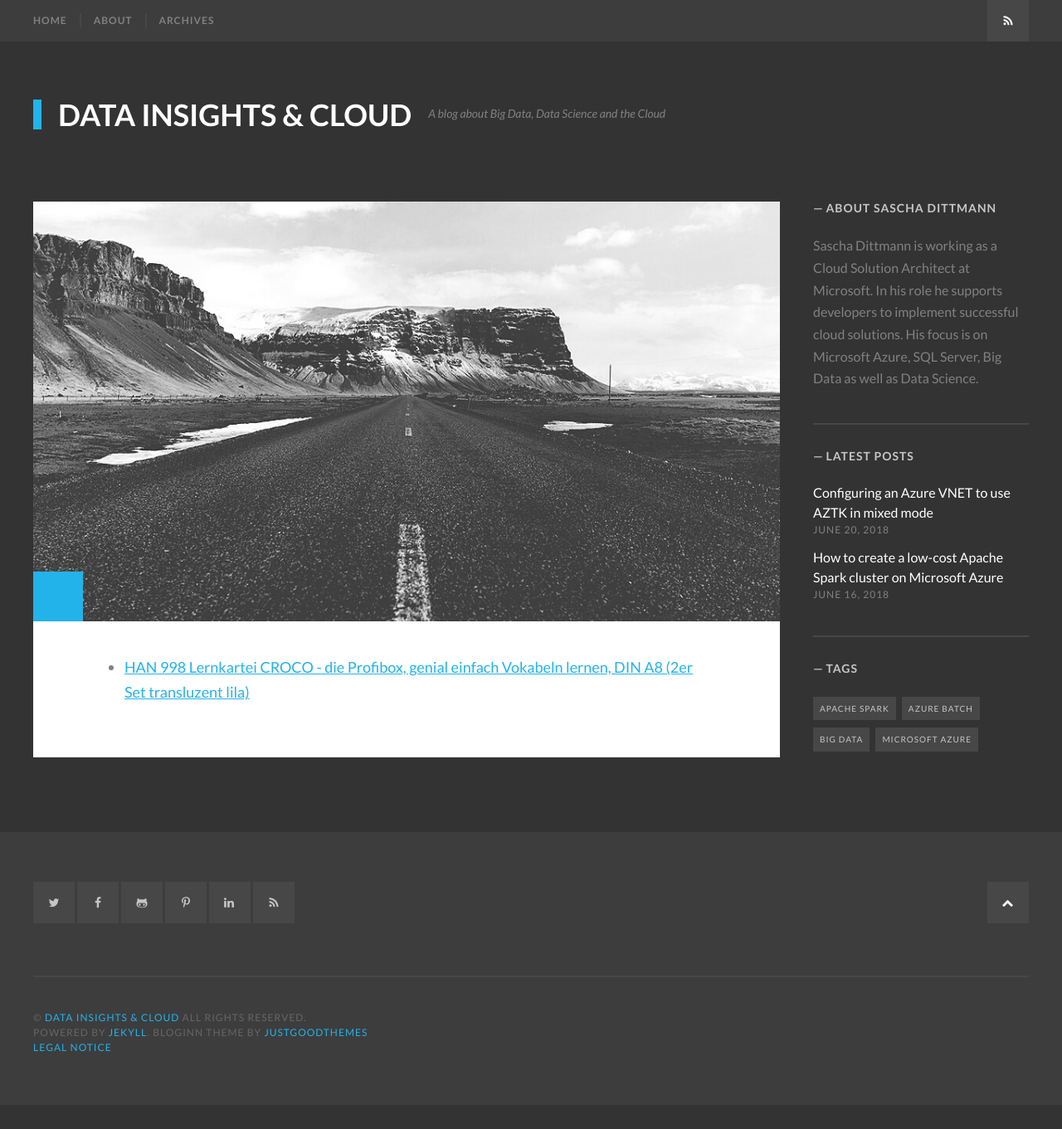
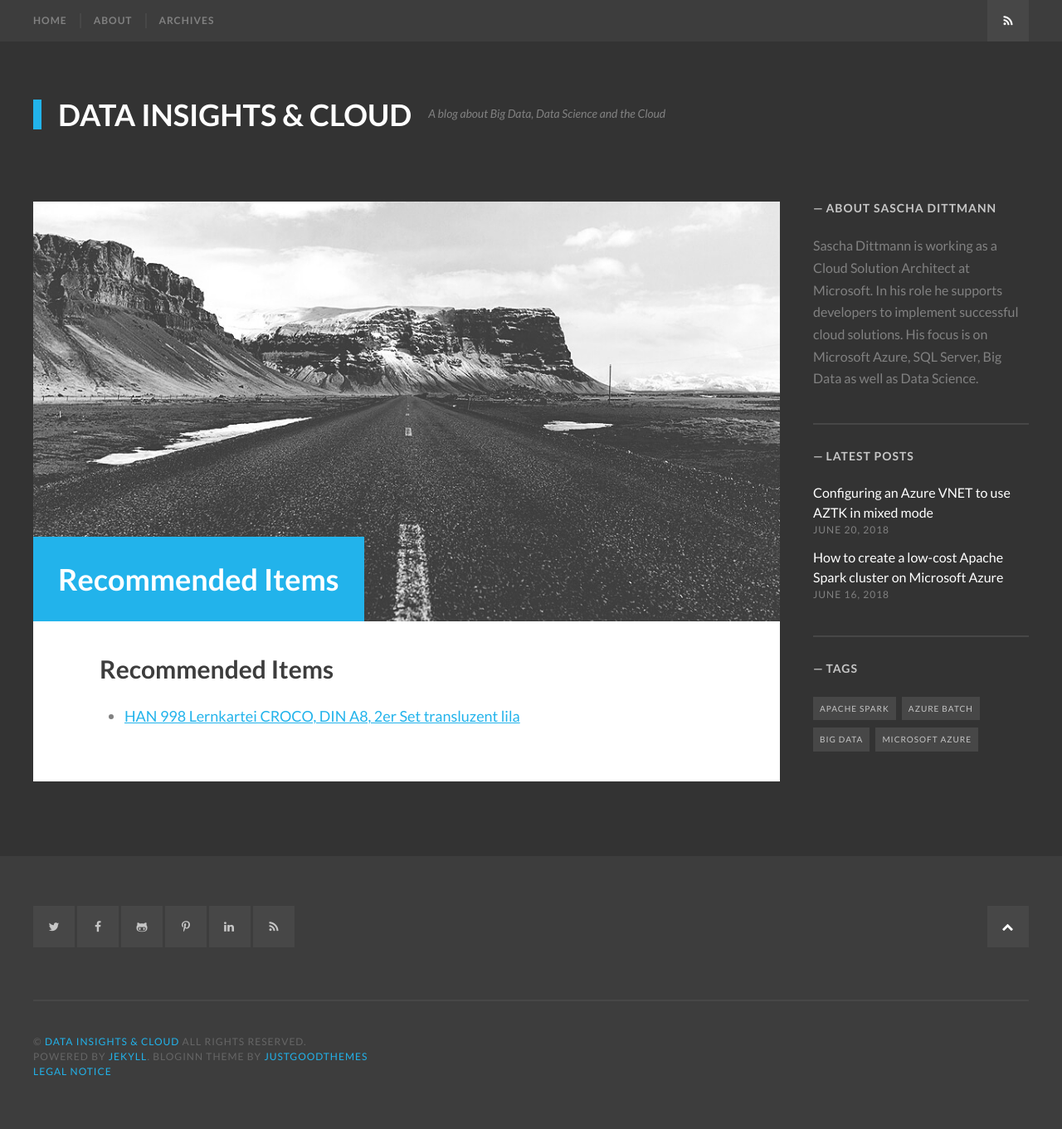
Before and after one commit to SaschaDittmann/datainsightsblog, a Jekyll site: the page built from recommended/hp.md, in a window 1280 px wide. Shown: the whole page at 83% size. Built offline with Jekyll 4.4.1, drawn with Linux system fonts in a browser that asks for light colours; some web fonts are replaced; a script that is not in the unit is left out; our own code applies the rules of GitHub Pages for plain Markdown files; before the commit the page ends 1332 px from its top, so only the background shows below that.

Commit message:
Update hp.md

```diff
--- a/recommended/hp.md
+++ b/recommended/hp.md
@@ -4,4 +4,6 @@
 banner_image: 404.jpg
 ---
 
-* [HAN 998 Lernkartei CROCO - die Profibox, genial einfach Vokabeln lernen, DIN A8 (2er Set transluzent lila)](https://amzn.to/38dT0Hk)
+## Recommended Items
+
+* [HAN 998 Lernkartei CROCO, DIN A8, 2er Set transluzent lila](https://amzn.to/38dT0Hk)
```
